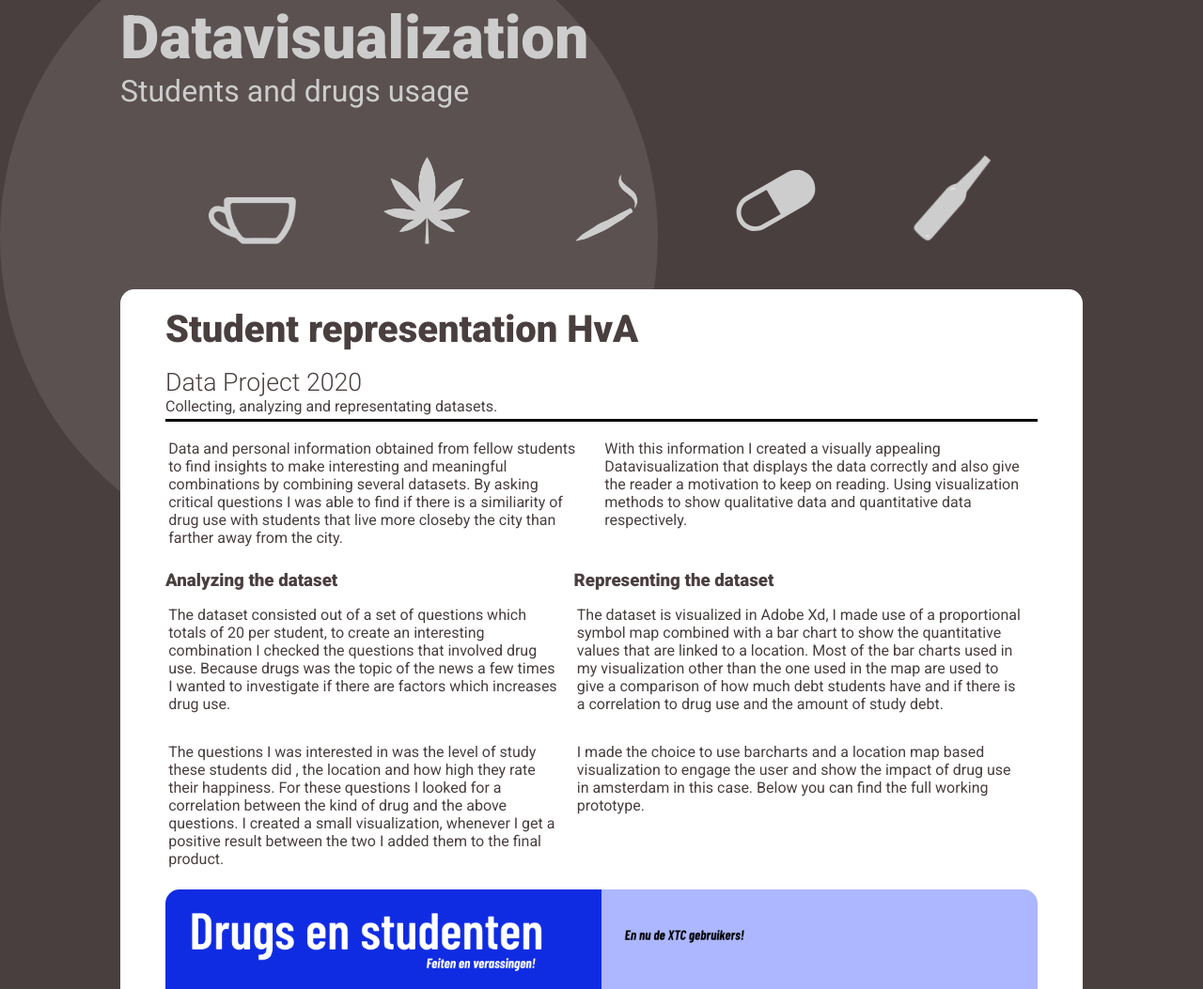
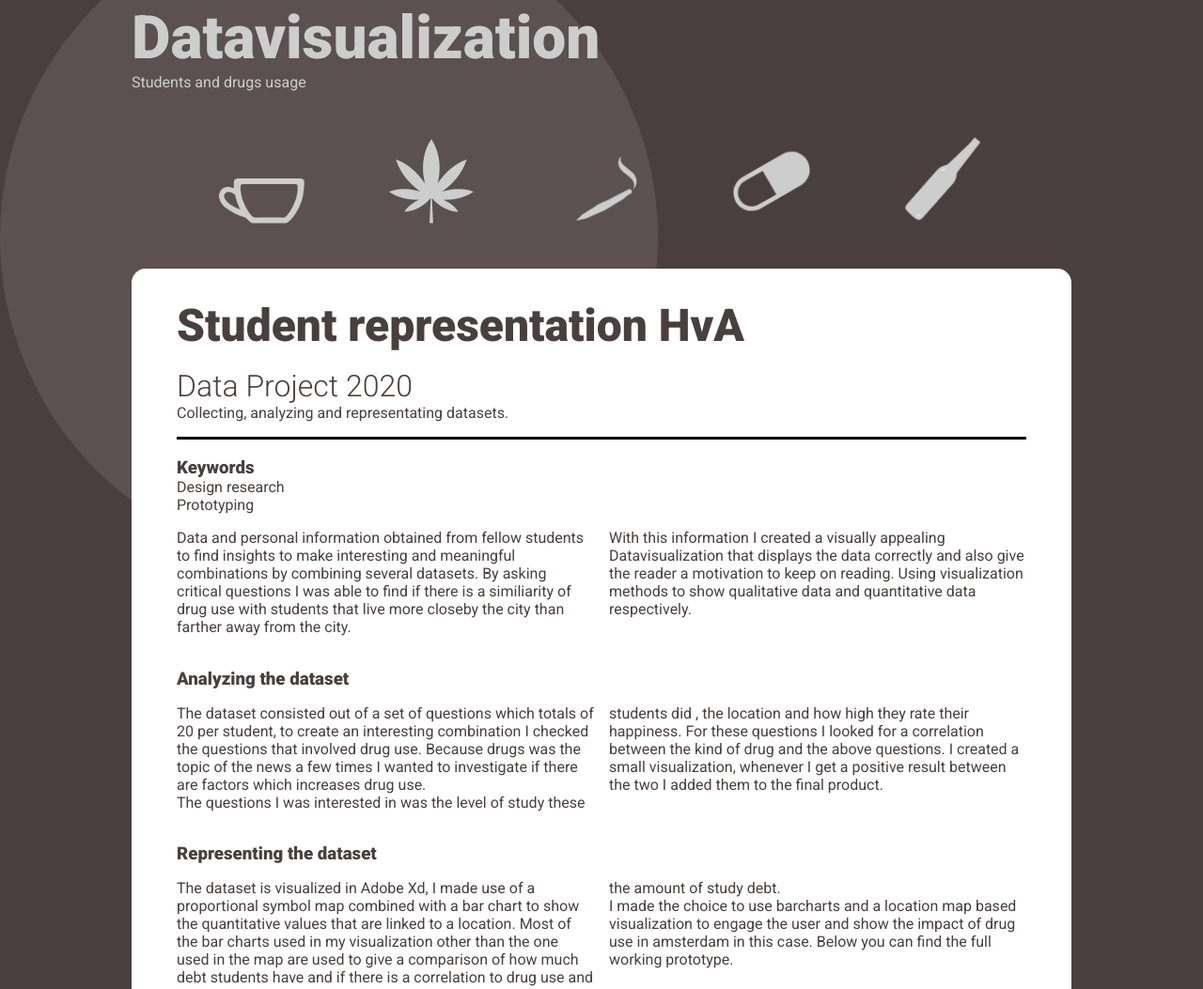
Before and after one commit to tilltheant/Portfolio-Anthony, a plain HTML site: page pages/drugs-students.html in a window 1280 px wide. Shown: the part 137-1190 px from the top of the page at 94% size. Drawn offline with Linux system fonts and the light colour scheme.

Commit message:
CSS optimization

```diff
--- a/CSS/drugs-studenten.css
+++ b/CSS/drugs-studenten.css
@@ -1,16 +1,16 @@
-@import url('https://fonts.googleapis.com/css2?family=Roboto:ital,wght@0,100;0,300;0,400;0,500;0,900;1,100;1,300;1,400;1,500;1,700;1,900&display=swap');
+@import url("https://fonts.googleapis.com/css2?family=Roboto:ital,wght@0,100;0,300;0,400;0,500;0,900;1,100;1,300;1,400;1,500;1,700;1,900&display=swap");
 
 * {
   margin: 0;
   padding: 0;
   box-sizing: border-box;
   text-decoration: none;
-    font-family: 'Roboto', sans-serif;
+  font-family: "Roboto", sans-serif;
   scroll-behavior: smooth;
 }
 
-
-header,main{
+header,
+main {
   animation: drop 1.5s ease;
 }
 
@@ -26,11 +26,21 @@ header,main{
 }
 
 /*BEGIN NAVIGATOR   */
-body {
-    background-color: #4A3F3F;
+html {
+  font-size: 14px;
 }
 
-li{
+@media (min-width: 768px){
+  html {
+    font-size: 16px;
+  }
+}
+
+body {
+  background-color: #4a3f3f;
+}
+
+li {
   list-style: none;
 }
 
@@ -48,7 +58,6 @@ li{
   align-items: center;
   padding: 1rem 1.5rem;
 }
-
 
 .bar {
   display: block;
@@ -70,13 +79,13 @@ li{
   margin: 0 3rem 0 2rem;
 }
 
-.nav-link{
+.nav-link {
   font-size: 1rem;
   font-weight: 600;
-    color: #CDCDCD;
+  color: #cdcdcd;
 }
 
-.nav-link:hover{
+.nav-link:hover {
   color: #ee9228;
 }
 
@@ -89,8 +98,6 @@ li{
   display: none;
 }
 
-
-
 /* navigation end */
 
 /* Main */
@@ -101,7 +108,7 @@ li{
   height: 700px;
   top: 5%;
   left: 0%;
-    background: #F4F4F4;
+  background: #f4f4f4;
   border-radius: 50%;
   z-index: -1;
   opacity: 0.1;
@@ -112,21 +119,24 @@ section {
   margin-right: 10%;
 }
 
+@media only screen and (min-width: 1100px) {
 
-.title-box{
-    color: #CDCDCD;
+section {
+  margin-left: auto;
+  margin-right: auto;
+  max-width: 1000px;
+}
 }
 
-main section div h1 {
-    font-size: 4em;
-
+.title-box {
+  color: #cdcdcd;
 }
 
-main section div p {
-    font-size: 2em;
+h1 {
+  font-size: 4em;
 }
 
-.icon-wrapper{
+.icon-wrapper {
   display: flex;
   flex-direction: row;
   align-items: flex-end;
@@ -134,31 +144,36 @@ main section div p {
   justify-content: center;
 }
 
-.icon-wrapper div{
+.icon-wrapper div {
   width: 50%;
   height: auto;
 }
 
-.icon-wrapper div img {
+.icon-wrapper img {
   width: 50%;
   height: auto;
   text-align: center;
   display: block;
   margin-left: auto;
   margin-right: auto;
+}
 
+.project-wrapper {
+  padding: 1.5em;
+  margin-bottom: 1em;
+  background-color: white;
+  border-radius: 15px;
+  color: #4a3f3f;
+  font-family: "Roboto Regular", sans-serif;
+}
+
+@media only screen and (min-width: 768px) {
+  .project-wrapper {
+    padding: 2em 3em;
   }
 
 
-.project-wrapper {
-    padding: 3em;
-    padding-top: 1em;
-    background-color: white;
-    border-radius: 15px;
-    color: #4A3F3F;
-    font-family: 'Roboto Regular', sans-serif;
 }
-
 
 
 .landing-page-content {
@@ -167,78 +182,42 @@ main section div p {
   padding-left: 0;
   padding-top: 0;
   padding-bottom: 1em;
-
 }
 
-.project-wrapper div h1 {
+.project-wrapper h1 {
   font-weight: 600;
-    font-size: 30pt;
+  font-size: 3em;
   padding-bottom: 2%;
 }
 
-.project-wrapper div h2 {
-    font-size: 3em;
+.project-wrapper h2 {
   font-weight: 300;
-    font-size: 20pt;
-}
-
-.project-wrapper div  {
-    padding-top: 0.2em;
-    padding-bottom: 0.2em;
-
+  font-size: 2em;
 }
 
 
 
-.intro-text {
+.project-wrapper img {
+  border-radius: 15px;
   width: 100%;
-    height: auto;
-    display: flex;
-    flex-direction: row;
 }
 
-.project-wrapper div > p {
-    font-size: 12pt;
+.content p {
+  margin: 1em 0;
+  font-family: "Roboto", sans-serif;
 }
 
-.intro-text > p {
-    padding: 1em;
-    padding-left: 0.2em;
-    font-size: 12pt;
-    width: 100%;
-    height:auto ;
+@media only screen and (min-width: 768px) {
+  .content p {
+    columns: 2
   }
 
 
-
-.project-wrapper > a > picture > img {
-    border-radius: 15px;
-    width: 100%;
-    height: auto;
 }
 
-.process-container {
-    display: flex;
-    flex-direction: row;
-}
-
-.process-container > div {
-    padding-top: 0.2em;
-}
-
-.process-container > div > p {
-        padding: 1em;
-        padding-left: 0.2em;
-        font-size: 12pt;
-        width: 100%;
-        height:auto;
-}
-
-.process-container > h3 {
+.project-wrapper h3 {
   padding-top: 1em;
 }
-
-
 
 .button-wrapper {
   display: flex;
@@ -253,27 +232,18 @@ button {
   border: none;
   transition: all 0.2s ease 0s;
   font-weight: 600;
-    color: #CDCDCD;
-    background-color: #4A3F3F;
+  color: #cdcdcd;
+  background-color: #4a3f3f;
 }
 
 button:hover {
-    color: #4A3F3F;
-    background-color: #CDCDCD;
+  color: #4a3f3f;
+  background-color: #cdcdcd;
 }
-
-
-
-
-
 
 /*main */
 
-
-
-
 /* footer start*/
-
 
 footer {
   background-color: #22161c;
@@ -291,7 +261,6 @@ footer {
   border-left: solid 3px white;
   margin: 1em;
   padding: 1em;
-
 }
 
 .footer-item-links {
@@ -351,24 +320,11 @@ footer {
   white-space: nowrap;
 }
 
-
-
-
 /*Footer end*/
 
 
 
-@media only screen and (min-width: 768px) {
-
-
-
-}
-
-
-
-
 @media only screen and (max-width: 768px) {
-
   .background-circle {
     width: 500px;
     height: 500px;
@@ -379,35 +335,16 @@ footer {
     margin-right: 5%;
   }
 
-    .project-wrapper div:nth-child(2) > p {
-        width: 100%;
-        height:auto ;
-    }
-
-    .project-wrapper div h1 {
+  .project-wrapper h1 {
     font-weight: 600;
     font-size: 30pt;
   }
 
-    .project-wrapper div h2 {
+  .project-wrapper h2 {
     font-size: 3em;
     font-weight: 300;
     font-size: 20pt;
   }
-    .project-wrapper div:nth-child(2) {
-        flex-direction: column;
-    }
-
-    .process-container {
-        flex-direction: column;
-    }
-
-    .process-container > div>  p {
-        width: 100%;
-        height:auto ;
-}
-
-
 
   .landingpage-container > h1 {
     padding: 1em;
@@ -423,15 +360,13 @@ footer {
     border-radius: 10px;
     text-align: center;
     transition: 0.4s;
-    box-shadow:
-        0 10px 27px rgba(0, 0, 0, 0.05);
+    box-shadow: 0 10px 27px rgba(0, 0, 0, 0.05);
   }
 
   .nav-menu.active {
     right: 0;
-    background-color: #22161C;
+    background-color: #22161c;
   }
-
 
   .nav-item {
     margin: 2rem 0;
@@ -441,7 +376,6 @@ footer {
     display: block;
     cursor: pointer;
   }
-
 
   .hamburger.active .bar:nth-child(2) {
     opacity: 0;
@@ -456,9 +390,7 @@ footer {
   }
 }
 
-
 @media only screen and (max-width: 425px) {
-
   .background-circle {
     width: 500px;
     height: 500px;
@@ -478,31 +410,7 @@ footer {
     padding-bottom: 2em;
   }
 
-    .project-wrapper {
-        padding: 1em;
-    }
-
-    .project-wrapper div:first-child {
-        padding-bottom: 0.5em;
-    }
-
-    .project-wrapper div:nth-child(2) p{
-        font-size: 12pt;
-        padding-left: 0.2em;
-    }
-
-    .project-wrapper div:first-child p{
-        font-size: 12pt;
-    }
-
-    .project-wrapper div h1{
+  .project-wrapper div h1 {
     font-size: 20pt;
   }
-
-    .process-container > div > p{
-        padding-right: 0;
 }
-
-
-
-}
--- a/pages/drugs-students.html
+++ b/pages/drugs-students.html
@@ -1,22 +1,33 @@
 <!DOCTYPE html>
 <html lang="en">
   <head>
-        <meta charset="UTF-8">
-        <meta name="viewport" content="width=device-width, initial-scale=1.0">
+    <meta charset="UTF-8" />
+    <meta name="viewport" content="width=device-width, initial-scale=1.0" />
     <title>Portfolio Anthony de la fuente</title>
-        <link rel="shortcut icon" type="image/jpg" href="../Images/favlogo.ico"/>
+    <link rel="shortcut icon" type="image/jpg" href="../Images/favlogo.ico" />
     <link rel="stylesheet" href="../CSS/drugs-studenten.css" />
-        <link rel="preconnect" href="https://fonts.gstatic.com">
-        <link rel="preconnect" href="https://fonts.gstatic.com">
-        <link href="https://fonts.googleapis.com/css2?family=Roboto:ital,wght@0,100;0,300;0,400;0,500;0,900;1,100;1,300;1,400;1,500;1,700;1,900&display=swap" rel="stylesheet">
-        <link rel="stylesheet" href="https://cdnjs.cloudflare.com/ajax/libs/font-awesome/4.7.0/css/font-awesome.min.css">
+    <link rel="preconnect" href="https://fonts.gstatic.com" />
+    <link rel="preconnect" href="https://fonts.gstatic.com" />
+    <link
+      href="https://fonts.googleapis.com/css2?family=Roboto:ital,wght@0,100;0,300;0,400;0,500;0,900;1,100;1,300;1,400;1,500;1,700;1,900&display=swap"
+      rel="stylesheet"
+    />
+    <link
+      rel="stylesheet"
+      href="https://cdnjs.cloudflare.com/ajax/libs/font-awesome/4.7.0/css/font-awesome.min.css"
+    />
   </head>
   <body>
     <header>
       <nav class="navbar">
-            <div class= "nav-logo">
+        <div class="nav-logo">
           <a href="../index.html">
-                    <img SRC="../images/logo-white.svg" ALT="Anthony de la Fuente" WIDTH=auto HEIGHT=100>
+            <img
+              src="../images/logo-white.svg"
+              alt="Anthony de la Fuente"
+              width="auto"
+              height="100"
+            />
           </a>
         </div>
         <ul class="nav-menu" id="js-menu">
@@ -30,108 +41,109 @@
           <span class="bar"></span>
         </div>
       </nav>
-
     </header>
 
-    <div class="background-circle">
-
-    </div>
+    <div class="background-circle"></div>
 
     <main>
       <section>
         <div class="title-box">
-        <h1>
-            Datavisualization
-        </h1>
-        <p>
-            Students and drugs usage
-        </p>
+          <h1>Datavisualization</h1>
+          <p>Students and drugs usage</p>
         </div>
         <div class="icon-wrapper">
           <div>
-            <img src="../Images/coffee2x.png" alt="coffee picture">
+            <img src="../Images/coffee2x.png" alt="coffee picture" />
           </div>
           <div>
-            <img src="../Images/weed2x.png" alt="weed icon">
+            <img src="../Images/weed2x.png" alt="weed icon" />
           </div>
           <div>
-            <img src="../Images/smoke2x.png" alt="smoking icon">
+            <img src="../Images/smoke2x.png" alt="smoking icon" />
           </div>
           <div>
-            <img src="../Images/pill2x.png" alt="xtc icon">
+            <img src="../Images/pill2x.png" alt="xtc icon" />
           </div>
           <div>
-            <img src="../Images/beer2x.png" alt="beer icon">
+            <img src="../Images/beer2x.png" alt="beer icon" />
           </div>
         </div>
       </section>
 
-
-
       <section>
-        <div class="project-wrapper">
-        <div class ="landing-page-content">
+        <article class="project-wrapper">
+          <div class="landing-page-content">
             <h1>Student representation HvA</h1>
             <h2>Data Project 2020</h2>
-            <p>Collecting, analyzing and representating datasets.</p>
+            <div class="lead">
+              Collecting, analyzing and representating datasets.
             </div>
-        <div class="intro-text">
+          </div>
 
+          <div class="content">
 
-            <p>Data and personal information obtained from fellow students to find
-                insights to make interesting and meaningful combinations by combining
-                several datasets. By asking critical questions I was able to find if
-                there is a similiarity of drug use with students that live more closeby the
-                city than farther away from the city.
+            <h3>Keywords</h3>
+            <ul>
+                <li>Design research</li>
+                <li>Prototyping</li>
+                <li></li>
+            </ul>
+
+            <p>
+              Data and personal information obtained from fellow students to
+              find insights to make interesting and meaningful combinations by
+              combining several datasets. By asking critical questions I was
+              able to find if there is a similiarity of drug use with students
+              that live more closeby the city than farther away from the city.
+              <br />
+              With this information I created a visually appealing
+              Datavisualization that displays the data correctly and also give
+              the reader a motivation to keep on reading. Using visualization
+              methods to show qualitative data and quantitative data
+              respectively.
             </p>
 
 
 
-            <p>With this information I created a visually appealing Datavisualization that
-                displays the data correctly and also give the reader a motivation to keep on reading.
-                Using visualization methods to show qualitative data and quantitative data respectively.
+            <h3>Analyzing the dataset</h3>
+            <p>
+              The dataset consisted out of a set of questions which totals of 20
+              per student, to create an interesting combination I checked the
+              questions that involved drug use. Because drugs was the topic of
+              the news a few times I wanted to investigate if there are factors
+              which increases drug use.
+              <br />
+              The questions I was interested in was the level of study these
+              students did , the location and how high they rate their
+              happiness. For these questions I looked for a correlation between
+              the kind of drug and the above questions. I created a small
+              visualization, whenever I get a positive result between the two I
+              added them to the final product.
+            </p>
+
+            <h3>Representing the dataset</h3>
+            <p>
+              The dataset is visualized in Adobe Xd, I made use of a
+              proportional symbol map combined with a bar chart to show the
+              quantitative values that are linked to a location. Most of the bar
+              charts used in my visualization other than the one used in the map
+              are used to give a comparison of how much debt students have and
+              if there is a correlation to drug use and the amount of study
+              debt.
+              <br />
+              I made the choice to use barcharts and a location map based
+              visualization to engage the user and show the impact of drug use
+              in amsterdam in this case. Below you can find the full working
+              prototype.
             </p>
           </div>
 
-        <div class="process-container">
-            <div>
-            <h3>Analyzing the dataset</h3>
-            <p>
-                The dataset consisted out of a set of questions which totals of 20 per student,
-                to create an interesting combination I checked the questions that involved drug use.
-                Because drugs was the topic of the news a few times I wanted to investigate if there are factors
-                which increases drug use.
-
-            </p>
-
-            <p>
-                The questions I was interested in was the level of study these students did
-                , the location and how high they rate their happiness. For these questions I looked for a correlation between
-                the kind of drug and the above questions. I created a small visualization, whenever I get a positive result between the two
-                I added them to the final product.
-            </p>
-        </div>
-            <div>
-
-            <h3>Representing the dataset</h3>
-            <p>
-               The dataset is visualized in Adobe Xd, I made use of a proportional symbol map combined with a bar chart to
-               show the quantitative values that are linked to a location. Most of the bar charts used in my visualization other than
-               the one used in the map are used to give a comparison of how much debt students have and if there is a correlation to drug use
-               and the amount of study debt.
-            </p>
-
-            <p>
-                I made the choice to use barcharts and a location map based visualization to engage the user
-               and show the impact of drug use in amsterdam in this case. Below you can find the full working prototype.
-            </p>
-        </div>
-
-        </div>
           <a href="../pages/drugs-students.html">
             <picture>
-                <img src="../Images/drugs-xtc-questions.png" alt="drugs and students project">
-
+              <img
+                src="../Images/drugs-xtc-questions.png"
+                alt="drugs and students project"
+              />
             </picture>
           </a>
 
@@ -139,25 +151,24 @@
             <button id="toadobexd">Adobe Xd prototype</button>
             <script>
               let params = `status=no,location=no,toolbar=no,menubar=no,
-						width=900,height=500,left=100,top=100`
+						width=900,height=500,left=100,top=100`;
 
-            document.getElementById('toadobexd').onclick = () => {
-              window.open('https://xd.adobe.com/view/5ad9bc2d-7a7e-4659-ade9-042407a460ad-0f8a/' ,'adobexd',params);
+              document.getElementById("toadobexd").onclick = () => {
+                window.open(
+                  "https://xd.adobe.com/view/5ad9bc2d-7a7e-4659-ade9-042407a460ad-0f8a/",
+                  "adobexd",
+                  params
+                );
               };
             </script>
           </div>
-    </div>
-
+        </article>
       </section>
-
     </main>
 
     <footer>
-
       <div class="footer-item">
-					<h3>
-							Contact
-					</h3>
+        <h3>Contact</h3>
         <div class="footer-item-links">
           <a href="">Instagram</a>
           <a href="">LinkedIn</a>
@@ -165,27 +176,25 @@
         </div>
       </div>
       <div class="footer-item">
-					<h3>
-							About me
-					</h3>
+        <h3>About me</h3>
         <p class="footer-item-about">
-							Camera hobbyist on rollerskates, with a passion for games.
-							You can describe me as a spontaneous creative guy with a good vibe.
-							In another life I would travel the world and capture the beauty that in is every corner of this
-							planet we call earth.
+          Camera hobbyist on rollerskates, with a passion for games. You can
+          describe me as a spontaneous creative guy with a good vibe. In another
+          life I would travel the world and capture the beauty that in is every
+          corner of this planet we call earth.
         </p>
       </div>
 
-
       <div class="footer-logo">
-					<img src="../images/logo-white.svg" alt="Anthony de la Fuente" >
+        <img src="../images/logo-white.svg" alt="Anthony de la Fuente" />
       </div>
 
-			<a href="#" class="copyright">Anthony de la Fuente - <span class="nowrap">2021 All rights reserved ©</span></a>
-
+      <a href="#" class="copyright"
+        >Anthony de la Fuente -
+        <span class="nowrap">2021 All rights reserved ©</span></a
+      >
     </footer>
   </body>
 
-
   <script src="../javascript/miniscipt.js"></script>
 </html>
```
Lines whose indentation alone changed are shown as unchanged.
